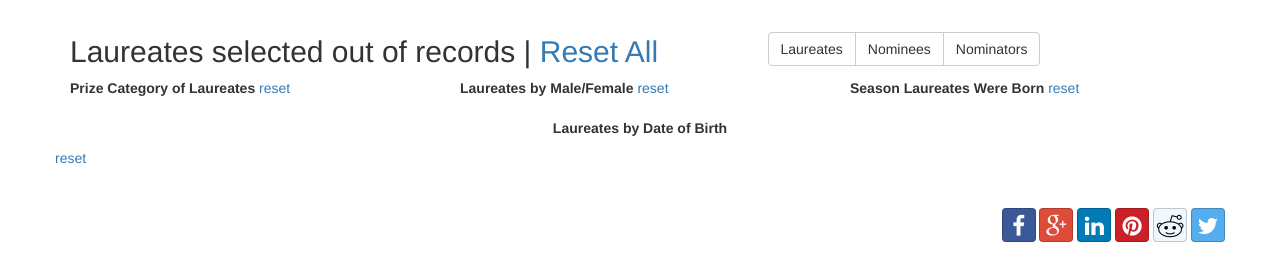
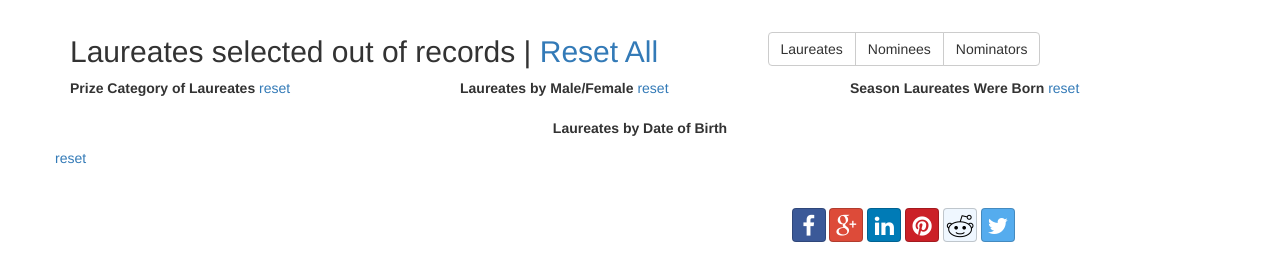
Before and after one commit to wrightm/nobel-viz, a plain HTML site: page www/laureates.html in a window 1280 px wide. Drawn offline with Linux system fonts and the light colour scheme.

```diff
--- a/www/laureates.html
+++ b/www/laureates.html
@@ -148,7 +148,7 @@
 
 		<div class="row">
 			</br>
-			<div class="text-right">
+			<div class="text-right col-md-10">
 	            <a id="facebook-share" class="btn btn-social-icon btn-facebook"><i class="fa fa-facebook"></i></a>
 	            <a id="google-share" class="btn btn-social-icon btn-google"><i class="fa fa-google-plus"></i></a>
 	            <a id="linkedin-share" class="btn btn-social-icon btn-linkedin"><i class="fa fa-linkedin"></i></a>
```
Also changed, not shown: www/nominators.html (+1 -1 lines), www/nominees.html (+1 -1 lines).
